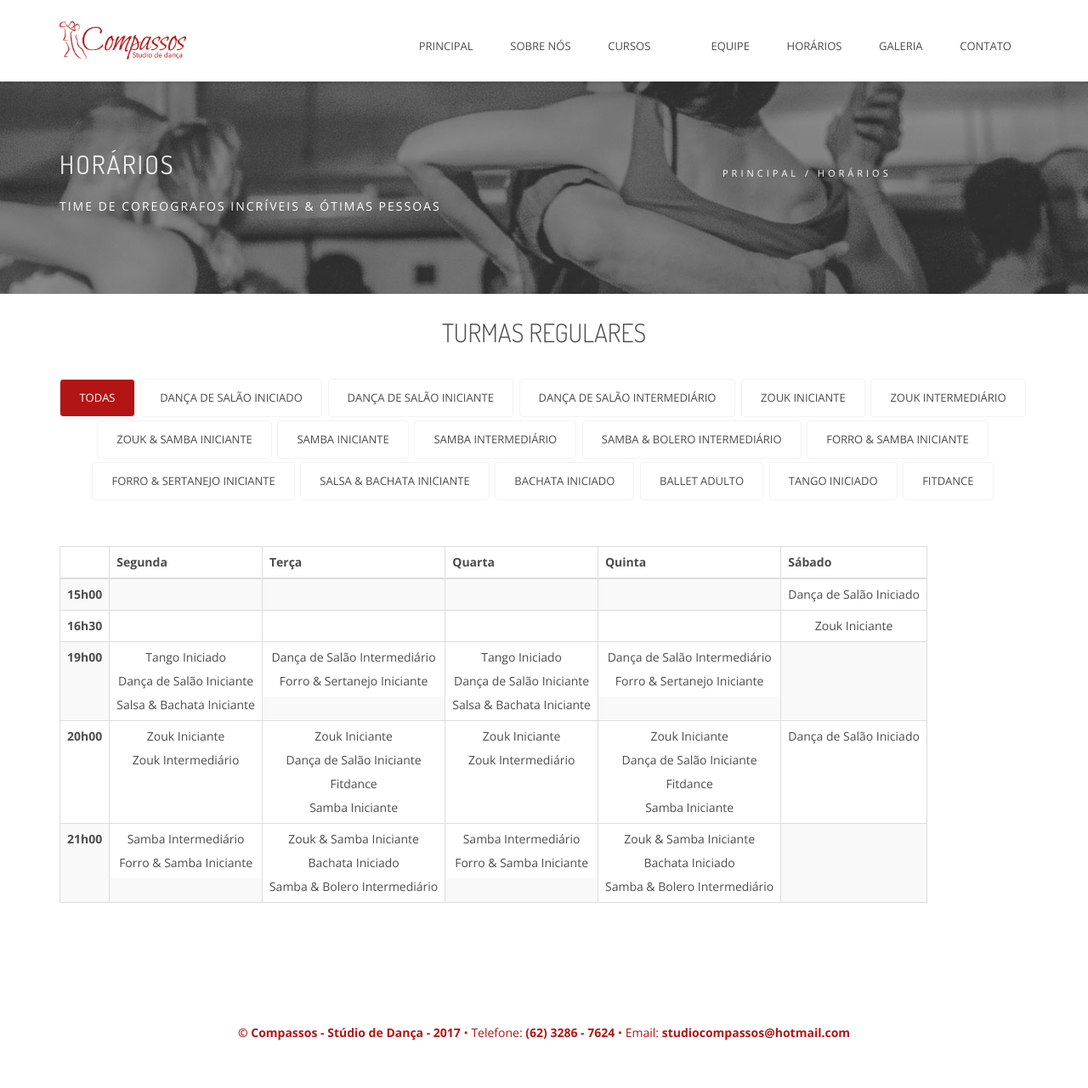
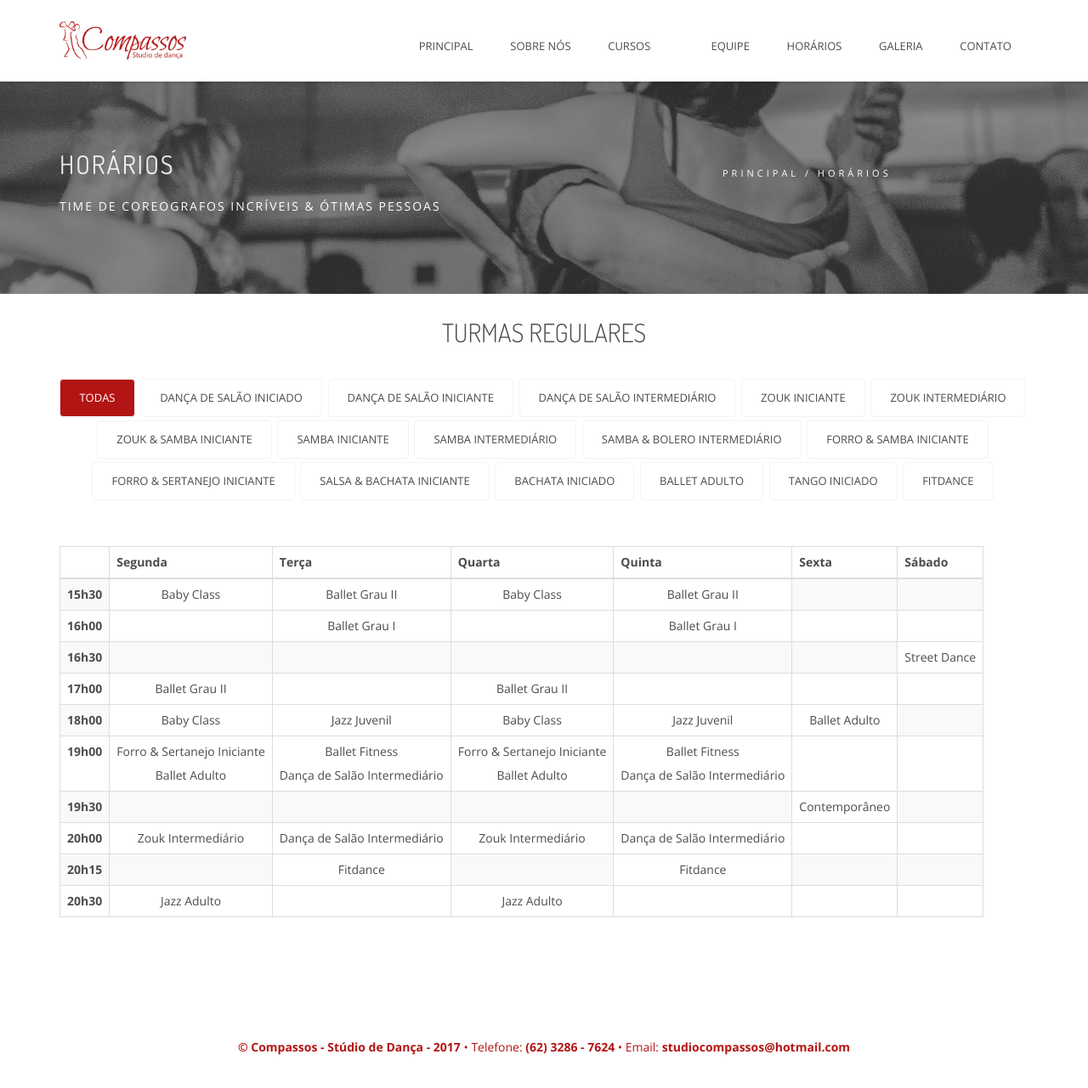
Before and after one commit to studiocompassosgyn/website, a Jekyll site: the page built from horarios.html, in a window 1280 px wide and 1286 px high. Shown: the top 1281 px of the window at 85% size. Built offline with Jekyll 4.4.1, drawn with Linux system fonts in a browser that asks for light colours; some web fonts are replaced.

Commit message:
Updated Schedule

```diff
--- a/_data/schedule.yaml
+++ b/_data/schedule.yaml
@@ -1,8 +1,17 @@
 
-- schedule: 15h00
+- schedule: 15h30
   dances:
-    - name:
-      class:
+    - name: Baby Class
+      class: baby-class
+      baseurl:
+    - name: Ballet Grau II
+      class: ballet-grau-ii
+      baseurl:
+    - name: Baby Class
+      class: baby-class
+      baseurl:
+    - name: Ballet Grau II
+      class: ballet-grau-ii
       baseurl:
     - name:
       class:
@@ -10,12 +19,27 @@
     - name:
       class:
       baseurl:
+
+- schedule: 16h00
+  dances:
     - name:
       class:
       baseurl:
-    - name: Dança de Salão Iniciado
-      class: danca-salao
-      baseurl: danca_de_salao
+    - name: Ballet Grau I
+      class: ballet-grau-i
+      baseurl:
+    - name:
+      class:
+      baseurl:
+    - name: Ballet Grau I
+      class: ballet-grau-i
+      baseurl:
+    - name:
+      class:
+      baseurl:
+    - name:
+      class:
+      baseurl:
 
 - schedule: 16h30
   dances:
@@ -31,123 +55,168 @@
     - name:
       class:
       baseurl:
-    - name: Zouk Iniciante
-      class: zouk-ini
-      baseurl: zouk
+    - name:
+      class:
+      baseurl:
+    - name: Street Dance
+      class: street-dance
+      baseurl:
+
+- schedule: 17h00
+  dances:
+    - name: Ballet Grau II
+      class: ballet-grau-ii
+      baseurl:
+    - name:
+      class:
+      baseurl:
+    - name: Ballet Grau II
+      class: ballet-grau-ii
+      baseurl:
+    - name:
+      class:
+      baseurl:
+    - name:
+      class:
+      baseurl:
+    - name:
+      class:
+      baseurl:
+
+- schedule: 18h00
+  dances:
+    - name: Baby Class
+      class: baby-class
+      baseurl:
+    - name: Jazz Juvenil
+      class: jazz-juvenil
+      baseurl:
+    - name: Baby Class
+      class: baby-class
+      baseurl:
+    - name: Jazz Juvenil
+      class: jazz-juvenil
+      baseurl:
+    - name: Ballet Adulto
+      class: ballet-adulto
+      baseurl:
+    - name:
+      class:
+      baseurl:
 
 - schedule: 19h00
   dances:
-    - name: Tango Iniciado
-      class: tango-int
-      baseurl: tango
-      name2: Dança de Salão Iniciante
+    - name: Forro &amp; Sertanejo Iniciante
+      class: forro-sert-int
+      baseurl: forro
+      name2: Ballet Adulto
+      class2: ballet-adulto
+      baseurl2:
+    - name: Ballet Fitness
+      class: ballet-fitness
+      baseurl:
+      name2: Dança de Salão Intermediário
       class2: danca-salao-int
       baseurl2: danca_de_salao
-      name3: Salsa &amp; Bachata Iniciante
-      class3: salsa-bachata
-      baseurl3: salsa
-    - name: Dança de Salão Intermediário
-      class: danca-salao-inter
-      baseurl: danca_de_salao
-      name2: Forro &amp; Sertanejo Iniciante
-      class2: forro-sert-ini
-      baseurl2: forro
-    - name: Tango Iniciado
-      class: tango-int
-      baseurl: tango
-      name2: Dança de Salão Iniciante
+    - name: Forro &amp; Sertanejo Iniciante
+      class: forro-sert-int
+      baseurl: forro
+      name2: Ballet Adulto
+      class2: ballet-adulto
+      baseurl2:
+    - name: Ballet Fitness
+      class: ballet-fitness
+      baseurl:
+      name2: Dança de Salão Intermediário
       class2: danca-salao-int
       baseurl2: danca_de_salao
-      name3: Salsa &amp; Bachata Iniciante
-      class3: salsa-bachata
-      baseurl3: salsa
-    - name: Dança de Salão Intermediário
-      class: danca-salao-inter
-      baseurl: danca_de_salao
-      name2: Forro &amp; Sertanejo Iniciante
-      class2: forro-sert-ini
-      baseurl2: forro
+    - name:
+      class:
+      baseurl:
+    - name:
+      class:
+      baseurl:
+
+- schedule: 19h30
+  dances:
+    - name:
+      class:
+      baseurl:
+    - name:
+      class:
+      baseurl:
+    - name:
+      class:
+      baseurl:
+    - name:
+      class:
+      baseurl:
+    - name: Contemporâneo
+      class: contemporaneo
+      baseurl:
     - name:
       class:
       baseurl:
 
 - schedule: 20h00
   dances:
-    - name: Zouk Iniciante
-      class: zouk-ini
+    - name: Zouk Intermediário
+      class: zouk-inter
       baseurl: zouk
-      name2: Zouk Intermediário
-      class2: zouk-inter
-      baseurl2: zouk
-    - name: Zouk Iniciante
-      class: zouk-ini
+    - name: Dança de Salão Intermediário
+      class: danca-salao-int
+      baseurl: danca_de_salao
+    - name: Zouk Intermediário
+      class: zouk-inter
       baseurl: zouk
-      name2: Dança de Salão Iniciante
-      class2: danca-salao-int
-      baseurl2: danca_de_salao
-      name3: Fitdance
-      class3: fitdance
-      baseurl3: "#"
-      name4: Samba Iniciante
-      class4: samba
-      baseurl4: samba
-    - name: Zouk Iniciante
-      class: zouk-ini
-      baseurl: zouk
-      name2: Zouk Intermediário
-      class2: zouk-inter
-      baseurl2: zouk
-    - name: Zouk Iniciante
-      class: zouk-ini
-      baseurl: zouk
-      name2: Dança de Salão Iniciante
-      class2: danca-salao-int
-      baseurl2: danca_de_salao
-      name3: Fitdance
-      class3: fitdance
-      baseurl3: "#"
-      name4: Samba Iniciante
-      class4: samba
-      baseurl4: samba
+    - name: Dança de Salão Intermediário
+      class: danca-salao-int
+      baseurl: danca_de_salao
     - name:
       class:
       baseurl:
-      name2: Dança de Salão Iniciado
-      class2: danca-salao
-      baseurl2: danca_de_salao
-
-- schedule: 21h00
-  dances:
-    - name: Samba Intermediário
-      class: samba-inter
-      baseurl: samba
-      name2: Forro &amp; Samba Iniciante
-      class2: forro-samba
-      baseurl2: forro
-    - name: Zouk &amp; Samba Iniciante
-      class: samba-zouk
-      baseurl: samba
-      name2: Bachata Iniciado
-      class2: bachata
-      baseurl2: bachata
-      name3: Samba &amp; Bolero Intermediário
-      class3: samba-bole
-      baseurl3: samba
-    - name: Samba Intermediário
-      class: samba-inter
-      baseurl: samba
-      name2: Forro &amp; Samba Iniciante
-      class2: forro-samba
-      baseurl2: samba
-    - name: Zouk &amp; Samba Iniciante
-      class: samba-zouk
-      baseurl: zouk
-      name2: Bachata Iniciado
-      class2: bachata
-      baseurl2: bachata
-      name3: Samba &amp; Bolero Intermediário
-      class3: samba_bole
-      baseurl3: samba
     - name:
       class:
       baseurl:
+
+- schedule: 20h15
+  dances:
+    - name:
+      class:
+      baseurl:
+    - name: Fitdance
+      class: Fitdance
+      baseurl:
+    - name:
+      class:
+      baseurl:
+    - name: Fitdance
+      class: Fitdance
+      baseurl:
+    - name:
+      class:
+      baseurl:
+    - name:
+      class:
+      baseurl:
+
+- schedule: 20h30
+  dances:
+    - name: Jazz Adulto
+      class: jazz-adulto
+      baseurl:
+    - name:
+      class:
+      baseurl:
+    - name: Jazz Adulto
+      class: jazz-adulto
+      baseurl:
+    - name:
+      class:
+      baseurl:
+    - name:
+      class:
+      baseurl:
+    - name:
+      class:
+      baseurl:
--- a/horarios.html
+++ b/horarios.html
@@ -45,6 +45,7 @@ title: Horários
                                 <th>Terça</th>
                                 <th>Quarta</th>
                                 <th>Quinta</th>
+                                <th>Sexta</th>
                                 <th>Sábado</th>
                             </tr>
                         </thead>
```
